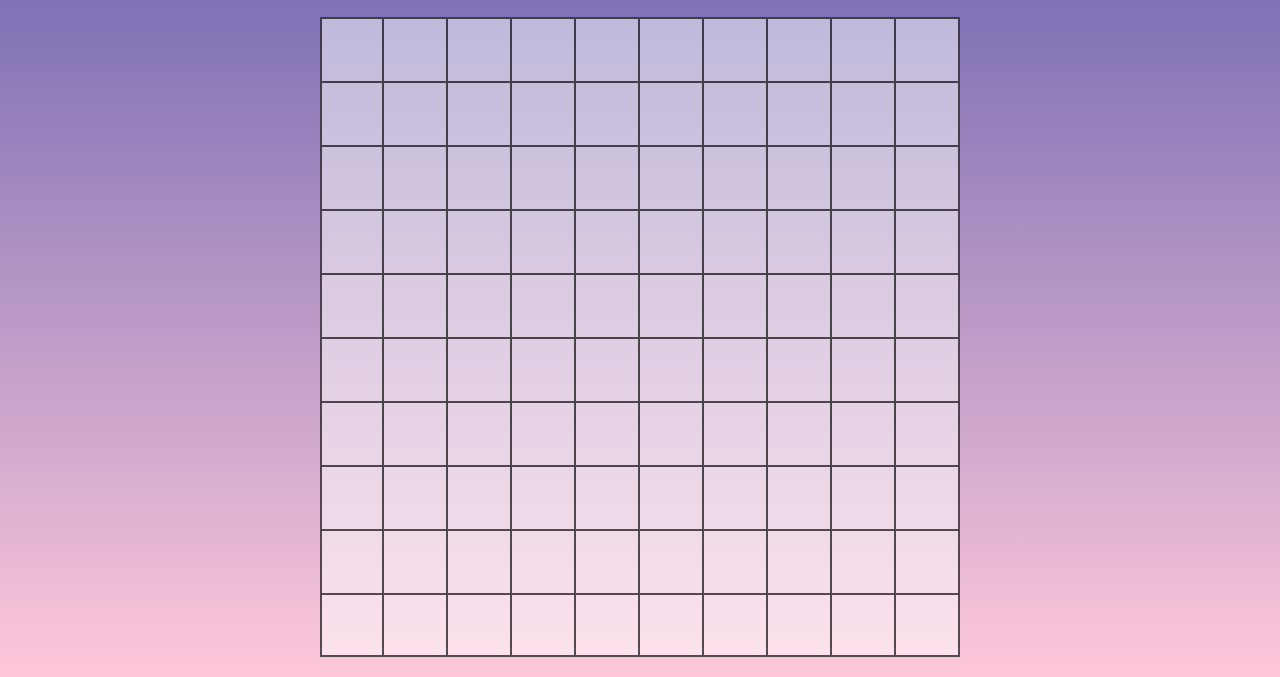
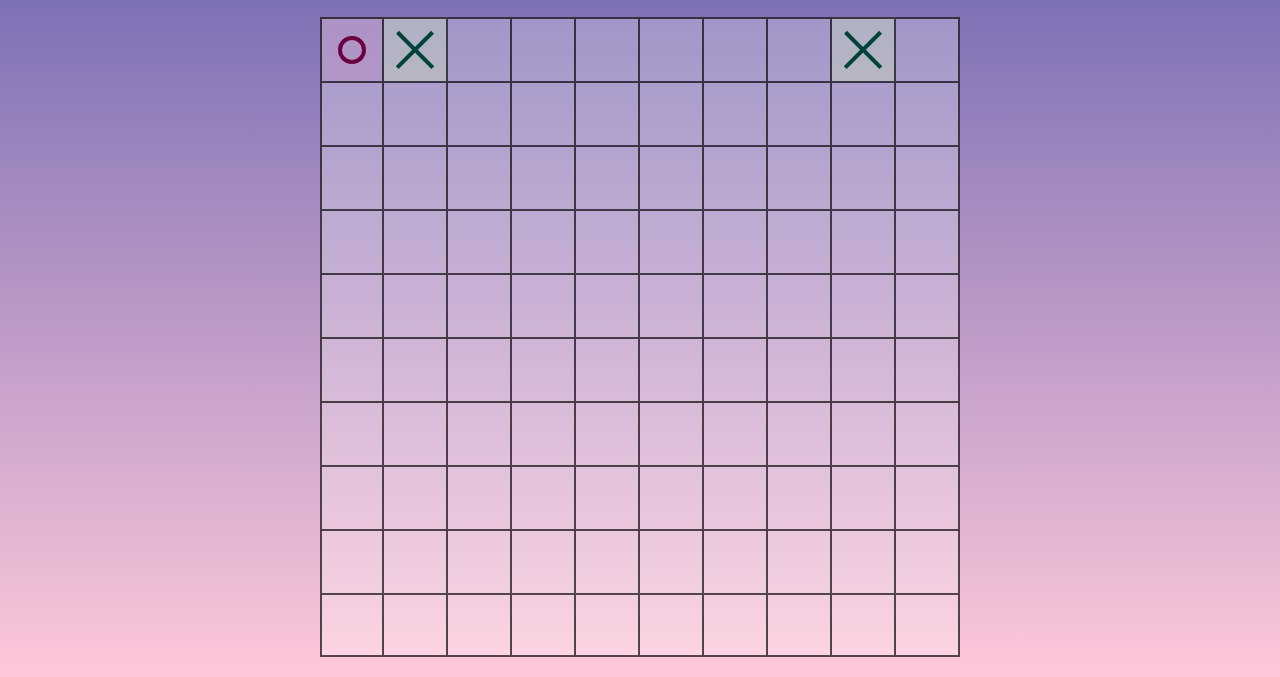
Before and after one commit to michaelamitr/piskvorky, a plain HTML site: page hra.html in a window 1280 px wide. Shown: the part 153-830 px from the top of the page. Drawn offline with Linux system fonts and the light colour scheme.

Commit message:
first edit

```diff
--- a/hra.html
+++ b/hra.html
@@ -6,6 +6,7 @@
     <meta name="viewport" content="width=device-width, initial-scale=1.0" />
     <title>Piškvorky/Hra</title>
     <link rel="stylesheet" href="style.css" />
+    <script type="module" src="hra.js"></script>
   </head>
   <body>
     <div class="container">
@@ -47,15 +48,17 @@
         </div>
       </div>
       <div class="playfield__container">
-        <button class="playfield__button playfield__button__left"></button
+        <button
+          class="playfield__button playfield__button__left board__field--circle"
+        ></button
+        ><button class="playfield__button board__field--cross"></button
         ><button class="playfield__button"></button
         ><button class="playfield__button"></button
         ><button class="playfield__button"></button
         ><button class="playfield__button"></button
         ><button class="playfield__button"></button
         ><button class="playfield__button"></button
-        ><button class="playfield__button"></button
-        ><button class="playfield__button"></button
+        ><button class="playfield__button board__field--cross"></button
         ><button class="playfield__button"></button
         ><button class="playfield__button playfield__button__left"></button
         ><button class="playfield__button"></button
--- /dev/null
+++ b/hra.js
@@ -0,0 +1 @@
+console.log('funguju');
--- a/style.css
+++ b/style.css
@@ -177,7 +177,7 @@ a {
 }
 
 .playfield__button {
-  background-color: rgba(255, 255, 255, 0.5);
+  background-color: rgb(255 255 255 / 25%);
   max-width: calc(80vmin / 10);
   height: calc(80vmin / 10);
   margin: 0 auto;
@@ -200,3 +200,47 @@ a {
   cursor: pointer;
   background-color: rgba(255, 255, 255, 0.8)
 }
+
+/*--------------------------------------------------*/
+
+
+.board__field--circle {
+  position: relative;
+  background-color: rgba(255, 208, 225, 0.333);
+}
+
+.board__field--circle::before {
+  content: '';
+  width: 28px;
+  height: 28px;
+  border-radius: 50%;
+  position: absolute;
+  top: 50%;
+  left: 50%;
+  transform: translate(-50%, -50%);
+  border: 4px solid rgb(106, 0, 65);
+}
+
+.board__field--cross {
+  position: relative;
+  background-color: rgba(232, 255, 211, 0.445);
+}
+
+.board__field--cross::before,
+.board__field--cross::after {
+  content: "";
+  position: absolute;
+  top: 10%;
+  left: 47%;
+  height: 80%;
+  width: 4px;
+  background-color: #004337;
+}
+
+.board__field--cross::before {
+  transform: rotate(45deg);
+}
+
+.board__field--cross::after {
+  transform: rotate(-45deg);
+}
```
